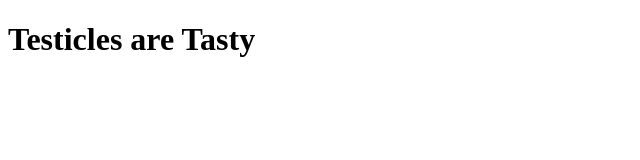
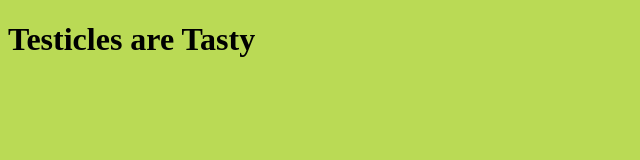
Before and after one commit to pjbirr/pjbirr.github.io, a plain HTML site: page index.html in a window 1280 px wide. Shown: the whole page, without its empty margins (0-640 px from the left). Drawn offline with Linux system fonts and the light colour scheme.

Commit message:
Paul can't splel

```diff
--- a/index.html
+++ b/index.html
@@ -1,7 +1,7 @@
 <!doctype html>
 <html>
 <head>
-  <link ref="stylesheet" href="main.css" />
+  <link rel="stylesheet" href="main.css" />
 </head>
 <body>
   <h1>Testicles are Tasty</h1>
```
